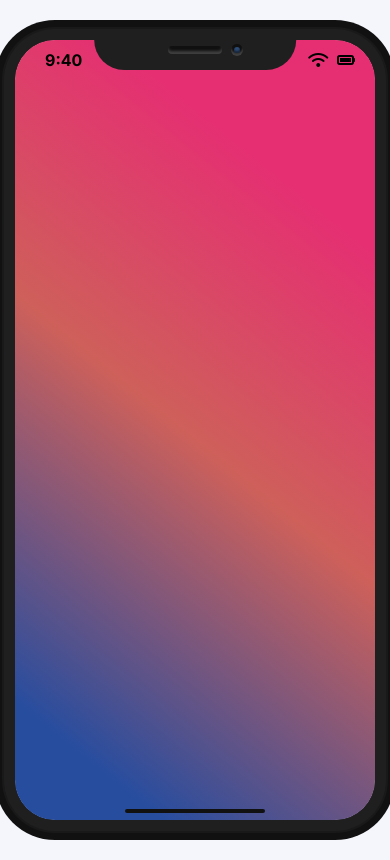
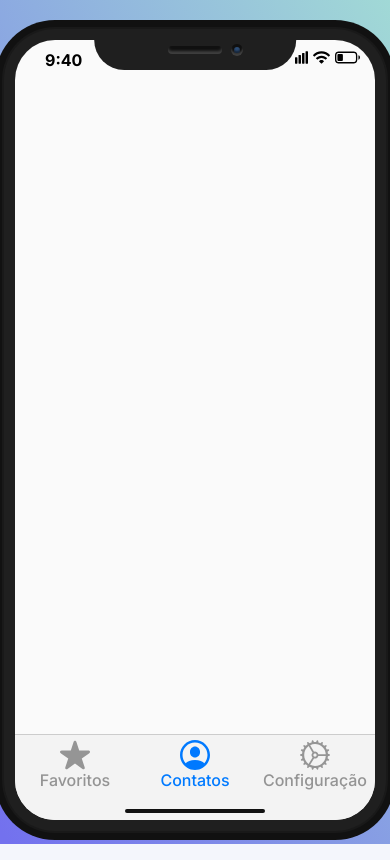
Before and after one commit to joaopcorrea/iphone-contact-list, a plain HTML site: page index.html in a window 390 px wide. Drawn offline with Linux system fonts and the light colour scheme.

Commit message:
✨ feat: adding footer and iphone icons

```diff
--- a/css/iphone.css
+++ b/css/iphone.css
@@ -1,6 +1,11 @@
+html {
+  height: 100vh;
+}
+
 body {
   background: #f4f6fc;
   font-family: 'Inter', sans-serif;
+  background-image: linear-gradient(60deg, #7371ee 1%, #a1d9d6 100%);
 }
 
 .iphone {
@@ -11,10 +16,10 @@ body {
   height: 780px;
   /* width: 30vw;
   height: 80vh; */
-  background-color: #f1f1f6;
+  background-color: #fafafa;
   /* background-color: #7371ee;
   background-image: linear-gradient(60deg, #7371ee 1%, #a1d9d6 100%); */
-  background: linear-gradient(39deg, rgba(39,77,159,1) 11%, rgba(206,96,90,1) 49%, rgba(229,47,114,1) 80%);
+  /* background: linear-gradient(39deg, rgba(39,77,159,1) 11%, rgba(206,96,90,1) 49%, rgba(229,47,114,1) 80%); */
   border-radius: 40px;
   box-shadow: 0px 0px 0px 11px #1f1f1f, 0px 0px 0px 13px #191919, 0px 0px 0px 20px #111;
   z-index: 10;
@@ -98,7 +103,7 @@ main {
   display: flex;
   align-items: flex-end;
   justify-content: space-between;
-  padding: 0 20px 0 30px;
+  padding: 0 15px 0 30px;
   height: 30px;
   /* background-color: blue; */
   border-top-left-radius: 40px;
@@ -106,11 +111,66 @@ main {
   font-weight: 700;
 }
 
-.top-bar i {
-  margin-left: 5px;
+.top-bar span {
+  display: flex;
+  width: 65px;
+  align-items: center;
+  justify-content: space-between;
+}
+
+.top-bar img {
+  width: 17px;
+}
+
+.top-bar img:first-child {
+  width: 13px;
+}
+
+.top-bar img:last-child {
+  width: 25px;
 }
 
 main {
   z-index: 0;
   border-radius: 40px;
+  height: calc(100% - 30px);
+  width: 100%;
 }
+
+footer {
+  position: absolute;
+  height: 75px;
+  width: 100%;
+  background: #f3f3f3;
+  bottom: 0;
+  border-top: 1px solid #ccc;
+  border-bottom-left-radius: 40px;
+  border-bottom-right-radius: 40px;
+  display: flex;
+  padding: 5px 0;
+
+  justify-content: space-around;
+}
+
+footer .icon {
+  width: 100%;
+  color: #949494;
+  font-weight: 500;
+  font-size: 1em;
+  display: flex;
+  flex-direction: column;
+  align-items: center;
+}
+
+footer .icon img {
+  width: 30px;
+  filter: invert(64%) sepia(0%) saturate(1394%) hue-rotate(135deg) brightness(93%) contrast(87%);
+}
+
+footer .icon.selected {
+  color: #007aff;
+}
+
+footer .icon.selected img {
+  filter: invert(34%) sepia(35%) saturate(7390%) hue-rotate(201deg) brightness(103%) contrast(103%);
+}
--- a/css/style.css
+++ b/css/style.css
@@ -1,5 +1,4 @@
 main {
-  height: 100%;
-  width: 100%;
+
   /* background-color: blue; */
 }
--- a/index.html
+++ b/index.html
@@ -1,18 +1,21 @@
 <!DOCTYPE html>
 <html lang="en">
+
 <head>
   <meta charset="UTF-8">
   <meta http-equiv="X-UA-Compatible" content="IE=edge">
   <meta name="viewport" content="width=device-width, initial-scale=1.0">
   <link rel="preconnect" href="https://fonts.googleapis.com">
-<link rel="preconnect" href="https://fonts.gstatic.com" crossorigin>
-<link href="https://fonts.googleapis.com/css2?family=Inter:wght@100;200;300;400;500;600;700&display=swap" rel="stylesheet">
+  <link rel="preconnect" href="https://fonts.gstatic.com" crossorigin>
+  <link href="https://fonts.googleapis.com/css2?family=Inter:wght@100;200;300;400;500;600;700&display=swap"
+    rel="stylesheet">
   <link rel="stylesheet" href="./css/iphone.css">
   <link rel="stylesheet" href="./css/style.css">
   <script src="./js/script.js"></script>
   <script src="https://kit.fontawesome.com/5a3233b262.js" crossorigin="anonymous"></script>
   <title>iPhone - Contact List</title>
 </head>
+
 <body>
   <div class="iphone">
     <div class="speaker"></div>
@@ -20,13 +23,28 @@
     <div class="top-bar">
       <span>9:40</span>
       <span>
-        <i class="fa fa-solid fa-wifi"></i>
-        <i class="fa fa-solid fa-battery-full"></i>
+        <img src="./icons/wireless-signal.svg">
+        <img src="./icons/wifi.svg">
+        <img src="./icons/battery-25.svg">
       </span>
     </div>
     <main>
-
+      <footer>
+        <span class="icon">
+          <img src="./icons/star-fill.svg">
+          Favoritos
+        </span>
+        <span class="icon selected">
+          <img src="./icons/person-crop-circle.svg">
+          Contatos
+        </span>
+        <span class="icon">
+          <img src="./icons/gear.svg">
+          Configuração
+        </span>
+      </footer>
     </main>
   </div>
 </body>
+
 </html>
```
Also changed, not shown: icons/battery-25.svg (added), icons/gear.svg (added), icons/person-crop-circle.svg (added), icons/plus.svg (added), icons/star-fill.svg (added), icons/wifi.svg (added), icons/wireless-signal.svg (added).
